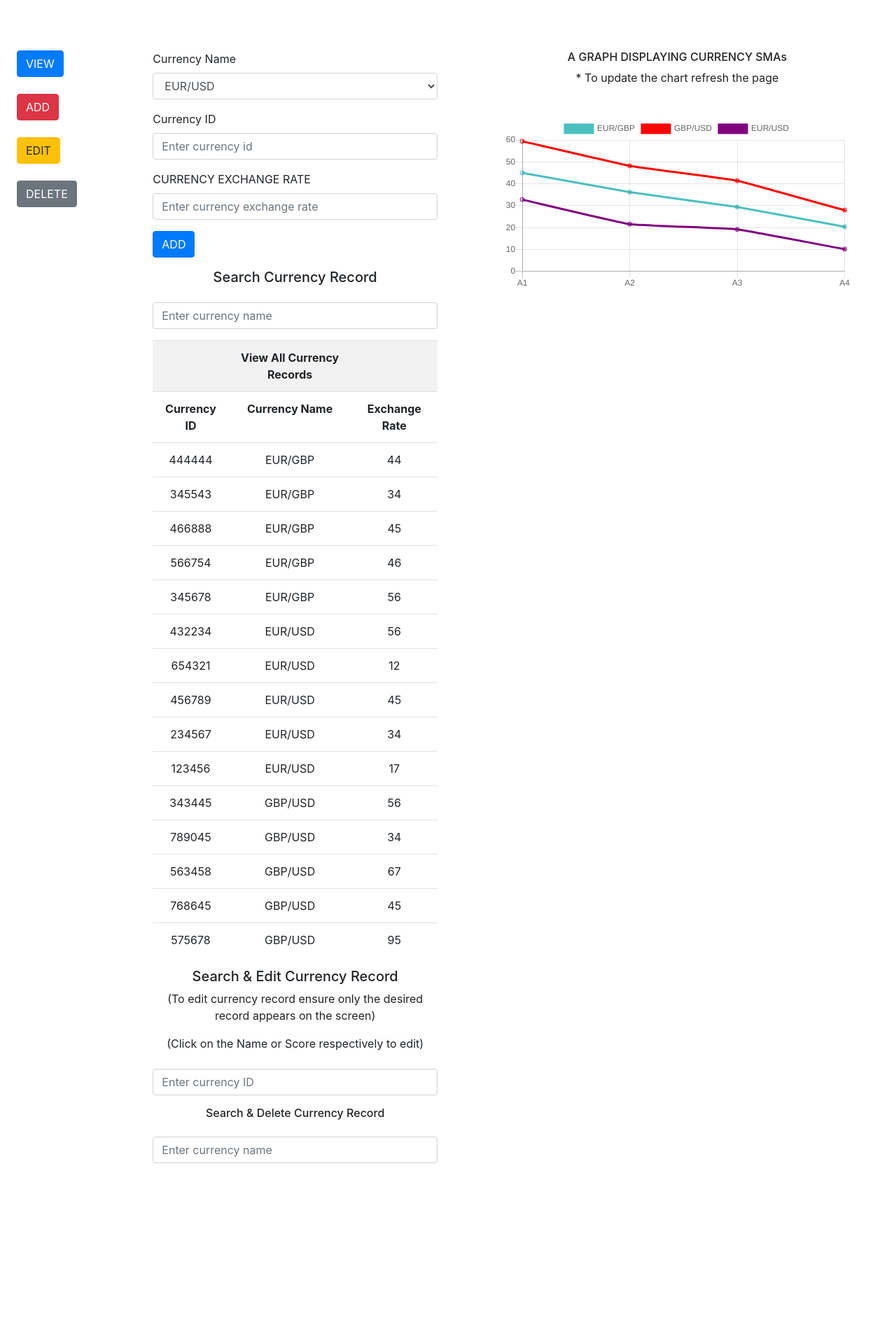
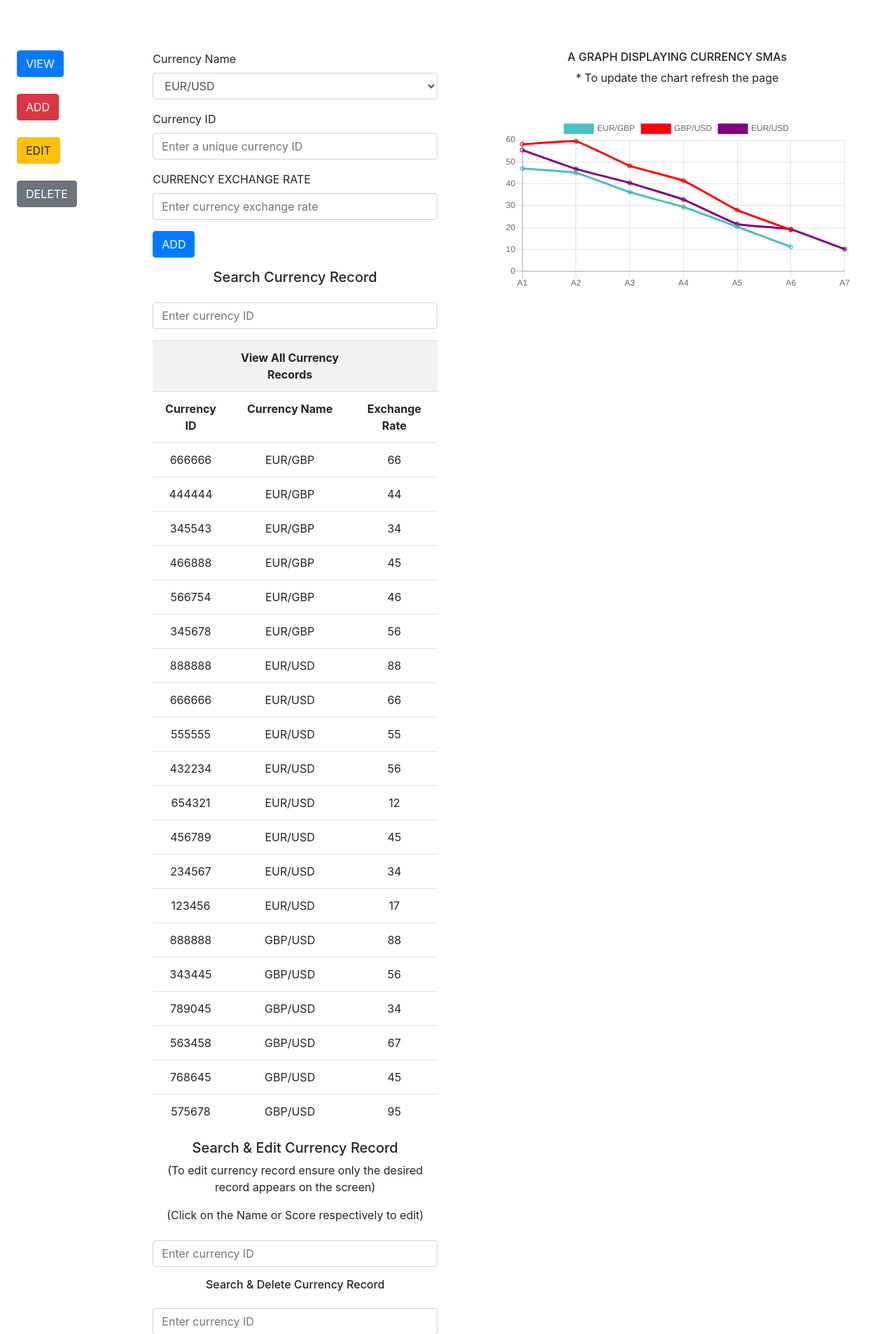
Before and after one commit to shemjay/Commodity-Tracker-Website, a Node server app: page / in a window 1280 px wide. Shown: the top 1906 px of the page at 70% size. Before the commit the page ends 1662 px from the top, so only its background shows below. Run offline with Node 20, Linux system fonts and the light colour scheme.

Commit message:
apr 5, 14:07

```diff
--- a/connect.js
+++ b/connect.js
@@ -84,12 +84,12 @@ app.post('/currencies', jsonParser, (request, response) => {
 // This is a RESTful POST web service
 app.put('/currencies/:currencyId', jsonParser, (request, response) => {
     readFile(data => {
-        const currencyName = request.params['currencyName'];
-        const student = data.filter((st) => st.id == currencyName);
-        student[0]['name'] = request.body['name'].toString().replace(/^\s+/, "").replace(/\s+$/, "").replace(/\s+/g, " ");
-        student[0]['score'] = request.body['score'].toString().replace(/^\s+/, "").replace(/\s+$/, "").replace(/\s+/g, " ");
+        const currencyName = request.params['currencyId'];
+        const currency = data.filter((st) => st.id == currencyName);
+        currency[0]["name"] = request.body['name'].toString().replace(/^\s+/, "").replace(/\s+$/, "").replace(/\s+/g, " ");
+        currency[0]['score'] = request.body['score'].toString().replace(/^\s+/, "").replace(/\s+$/, "").replace(/\s+/g, " ");
         writeFile(JSON.stringify(data, null, 2), () => {
-            response.status(200).send(`students name:${currencyName} updated`);
+            response.status(200).send(`currency's name:${currencyName} updated`);
         });
     }, true);
 });
@@ -97,10 +97,10 @@ app.put('/currencies/:currencyId', jsonParser, (request, response) => {
 app.delete('/currencies/:id', (req, res) => {
     readFile(data => {
         const currencyId = req.params['id'];
-        var studentIndex = data.findIndex(obj => obj.id == currencyId);
-        data.splice([studentIndex], 1)
+        var currencyIndex = data.findIndex(obj => obj.id == currencyId);
+        data.splice([currencyIndex], 1)
         writeFile(JSON.stringify(data, null, 2), () => {
-            res.status(200).send(`students id:${currencyId} removed`);
+            res.status(200).send(`currency's id:${currencyId} removed`);
         });
     }, true);
 });
--- a/currencies.json
+++ b/currencies.json
@@ -73,5 +73,30 @@
     "id": "444444",
     "name": "EUR/GBP",
     "score": "44"
+  },
+  {
+    "id": "555555",
+    "name": "EUR/USD",
+    "score": "55"
+  },
+  {
+    "id": "666666",
+    "name": "EUR/USD",
+    "score": "66"
+  },
+  {
+    "id": "666666",
+    "name": "EUR/GBP",
+    "score": "66"
+  },
+  {
+    "id": "888888",
+    "name": "GBP/USD",
+    "score": "88"
+  },
+  {
+    "id": "888888",
+    "name": "EUR/USD",
+    "score": "88"
   }
 ]
--- a/public/index.js
+++ b/public/index.js
@@ -53,46 +53,46 @@ async function fetchCurrencies() {
         }
     }
     const response = await fetch(url, options);
-    const students = await response.json();
-    populateContent(students);
+    const currencies = await response.json();
+    populateContent(currencies);
 }
 
-async function addStudent() {
+async function addCurrency() {
     const url = server + '/currencies';
-    const student = { id: currencyId, name: currencyName, score: currencyScore };
+    const currencies = { id: currencyId, name: currencyName, score: currencyScore };
     const options = {
         method: 'POST',
         headers: {
             'Content-Type': 'application/json'
         },
-        body: JSON.stringify(student)
+        body: JSON.stringify(currencies)
     }
     const response = await fetch(url, options);
 }
 
-async function editStudent(sName) {
+async function editCurrency(sName) {
     const url = server + `/currencies/${sName}`;
-    const student = { id: newCurrencyId, name: newCurrencyName, score: newCurrencyScore };
+    const currencies = { id: newCurrencyId, name: newCurrencyName, score: newCurrencyScore };
     const options = {
         method: 'PUT',
         headers: {
             'Content-Type': 'application/json'
         },
-        body: JSON.stringify(student)
+        body: JSON.stringify(currencies)
     }
     const response = await fetch(url, options);
 }
 
 // Delete function
-async function deleteStudent(sId) {
+async function deleteCurrency(sId) {
     const url = server + `/currencies/${sId}`;
-    const student = { id: dCurrencyId, name: dCurrencyName, score: dCurrencyScore };
+    const currencies = { id: dCurrencyId, name: dCurrencyName, score: dCurrencyScore };
     const options = {
         method: 'DELETE',
         headers: {
             'Content-Type': 'application/json'
         },
-        body: JSON.stringify(student)
+        body: JSON.stringify(currencies)
     }
     const response = await fetch(url, options);
 }
@@ -142,7 +142,7 @@ function getNames() {
           clear();
           return;
         } else if (currencyId.length != 6 ) {
-            window.alert("Student ID should have 6 characters!");
+            window.alert("Currency ID should have 6 characters!");
             clear();
             return;
         } else if (currencyScore < 0) {
@@ -159,9 +159,9 @@ function getNames() {
             // currencyId = parseInt(currencyId);
             // THIS IS WHERE WE PUT THE PRE-EXISTING FUCNTIONALITY CHECK
 
-            addStudent();
+            addCurrency();
             fetchCurrencies();
-            window.alert("Student details added successfully!");
+            window.alert("Currency details added successfully!");
             clear();
 
         }
@@ -185,15 +185,15 @@ getNames()
 const search = document.getElementById('search');
 const matchList = document.getElementById('match-list');
 
-// Search students.json and filter it
-const searchStudents = async searchText => {
+// Search currencies.json and filter it
+const searchCurrencies = async searchText => {
     const response = await fetch(server + '/currencies');
-    const students = await response.json();
+    const currencies = await response.json();
 
     // Get matches to current text input
-    let matches = students.filter(student => {
+    let matches = currencies.filter(currency => {
         const regex = new RegExp(`${searchText}`, 'gi');
-        return student.name.match(regex);
+        return currency.name.match(regex);
     });
 
     if (searchText.length === 0) {
@@ -217,7 +217,7 @@ const outputHtml = matches => {
     }
 }
 
-search.addEventListener('input', () => searchStudents(search.value));
+search.addEventListener('input', () => searchCurrencies(search.value));
 
 
 // EDIT FUNCTIONALITY
@@ -225,22 +225,22 @@ search.addEventListener('input', () => searchStudents(search.value));
 const editSearch = document.getElementById('editSearch');
 const editList = document.getElementById('edit-list');
 
-// Search students.json and filter it
-const editStudents = async searchText => {
+// Search currencies.json and filter it
+const editCurrencies = async searchText => {
     const response = await fetch(server + '/currencies');
-    const students = await response.json();
+    const currencies = await response.json();
 
 var the_c_name = [];
-for(i=0; i < students.length; i++){
-  the_c_name.push(students[i]["name"]);
+for(i=0; i < currencies.length; i++){
+  the_c_name.push(currencies[i]["name"]);
 }
 
 
 
     // Get matches to current text input
-    let matches = students.filter(student => {
+    let matches = currencies.filter(currency => {
         const regex = new RegExp(`${searchText}`, 'gi');
-        return student.id.match(regex);
+        return currency.id.match(regex);
     });
 
     if (searchText.length === 0) {
@@ -299,11 +299,9 @@ const output = matches => {
                 return;
 
             }
-            editStudent(oldCurrencyName);
-            // editStudent(GBP/USD)
-            http://localhost:8000/GBP/USD
+            editCurrency(oldCurrencyName);
             fetchCurrencies();
-            window.alert("Student details editted successfully!");
+            window.alert("Currency details editted successfully!");
             window.clear();
             e.preventDefault();
         });
@@ -311,7 +309,7 @@ const output = matches => {
 }
 
 
-editSearch.addEventListener('input', () => editStudents(editSearch.value));
+editSearch.addEventListener('input', () => editCurrencies(editSearch.value));
 
 
 // DELETE FUNCTIONALITY
@@ -319,15 +317,15 @@ editSearch.addEventListener('input', () => editStudents(editSearch.value));
 const deleteSearch = document.getElementById('deleteSearch');
 const deleteList = document.getElementById('delete-list');
 
-// Search students.json and filter it
-const deleteStudents = async searchText => {
+// Search currencies.json and filter it
+const deleteCurrencies = async searchText => {
     const response = await fetch(server + '/currencies');
-    const students = await response.json();
+    const currencies = await response.json();
 
     // Get matches to current text input
-    let matches = students.filter(student => {
+    let matches = currencies.filter(currency => {
         const regex = new RegExp(`${searchText}`);
-        return student.id.match(regex);
+        return currency.id.match(regex);
     });
 
     if (searchText.length === 0) {
@@ -350,13 +348,13 @@ const output2 = matches => {
         const html = matches.map(match =>
             `
         <form id="DELETE">
-        <label class="font-weight-bold">DELETE STUDENT DETAILS</label>
+        <label class="font-weight-bold">DELETE CURRENCY DETAILS</label>
             <div class="form-group">
-                <div class="d-inline mw-100">Student ID: </>
+                <div class="d-inline mw-100">Currency ID: </>
                 <div class="d-inline" contenteditable="true" id="newCurrencyId" > ${match.id} </>
             </div>
             <div class="form-group">
-                <div class="d-inline">Student Name: </>
+                <div class="d-inline">Currency Name: </>
                 <div name="name" class="d-inline" contenteditable="true" id="newCurrencyName"> ${match.name} </>
             </div>
             <div class="form-group">
@@ -376,9 +374,9 @@ const output2 = matches => {
             dCurrencyName = document.querySelector('#newCurrencyName').innerHTML;
             dCurrencyScore = document.querySelector('#newCurrencyScore').innerHTML;
 
-            deleteStudent(deleteCurrencyId);
+            deleteCurrency(deleteCurrencyId);
             fetchCurrencies();
-            window.alert("Student details deleted successfully!");
+            window.alert("Currency details deleted successfully!");
             window.clear();
             e.preventDefault();
         });
@@ -386,7 +384,7 @@ const output2 = matches => {
 }
 
 
-deleteSearch.addEventListener('input', () => deleteStudents(deleteSearch.value));
+deleteSearch.addEventListener('input', () => deleteCurrencies(deleteSearch.value));
 
 
 
--- a/views/home.hbs
+++ b/views/home.hbs
@@ -32,8 +32,7 @@
             <form>
               <div class="form-group">
                 <label>Currency Name</label>
-                <!-- <input type="text" class="form-control" name="student-name" id="currencyName" placeholder="Enter currency name"> -->
-                <select name="student-name" id="currencyName" class="form-control">
+                <select name="currency-name" id="currencyName" class="form-control">
 
                   <option value="EUR/USD">EUR/USD</option>
                   <option value="GBP/USD">GBP/USD</option>
@@ -42,11 +41,11 @@
               </div>
               <div class="form-group">
                 <label>Currency ID</label>
-                <input type="text" class="form-control" name="student-id" id="currencyId" placeholder="Enter currency id">
+                <input type="text" class="form-control" name="currency-id" id="currencyId" placeholder="Enter a unique currency ID">
               </div>
               <div class="form-group">
                 <label>CURRENCY EXCHANGE RATE</label>
-                <input type="number" class="form-control" name="student-score" id="currencyScore" placeholder="Enter currency exchange rate">
+                <input type="number" class="form-control" name="currency-score" id="currencyScore" placeholder="Enter currency exchange rate">
               </div>
               <input type="submit" class="mx-auto btn btn-primary" value="ADD" id="submit">
             </form>
@@ -56,7 +55,7 @@
                 <div class="text-center mt-3">
                   <h5 class="text-center">Search Currency Record</h5>
                   <div class="form-group form-group-lg">
-                    <input type="text" id="search" class="form-control mt-4" placeholder="Enter currency name">
+                    <input type="text" id="search" class="form-control mt-4" placeholder="Enter currency ID">
                   </div>
                   <div id="match-list"></div>
                 </div>
@@ -79,7 +78,7 @@
             <div class="text-center mt-3">
               <h6>Search & Delete Currency Record</h6>
               <div class="form-group form-group-lg">
-                <input type="text" id="deleteSearch" class="form-control mt-4" placeholder="Enter currency name">
+                <input type="text" id="deleteSearch" class="form-control mt-4" placeholder="Enter currency ID">
               </div>
               <div id="delete-list"></div>
             </div>
```
Also changed, not shown: checker.js (deleted, +0 -32 lines).
